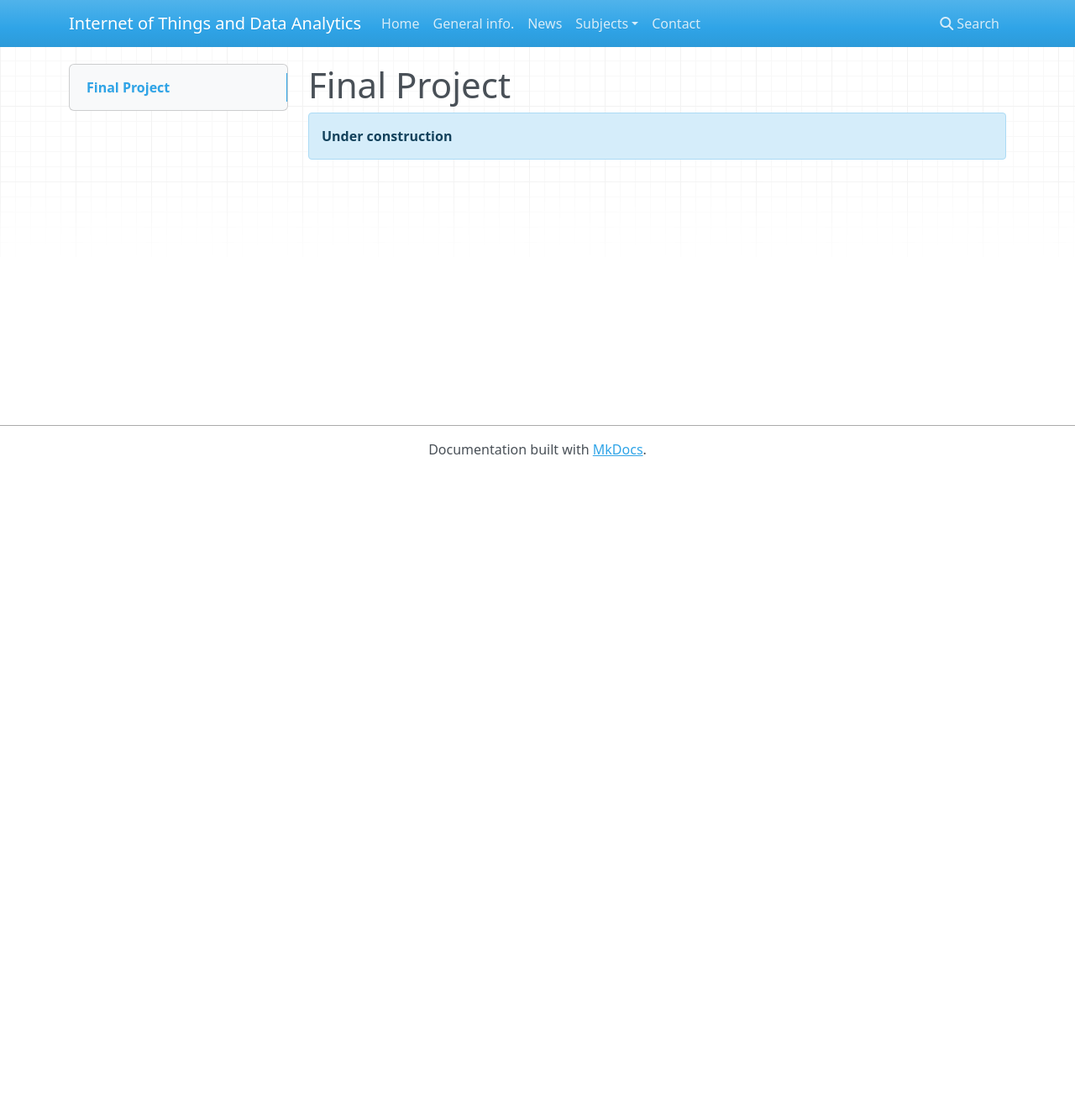
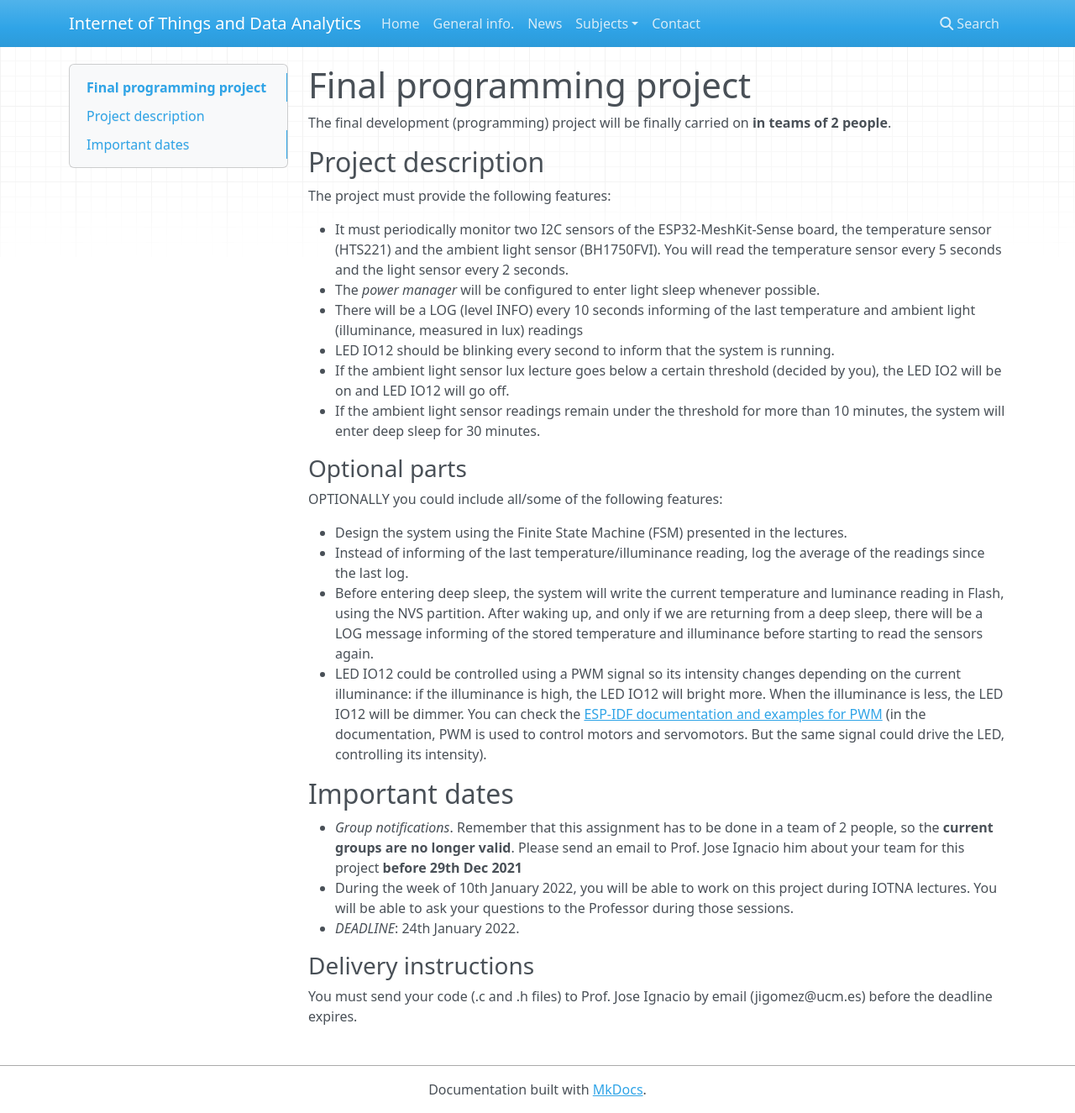
Before and after one commit to iot-da/iot-da.github.io, an MkDocs documentation site: the page built from docs/Subjects/IOTNA/P7/index.md, in a window 1280 px wide and 1325 px high. Shown: the whole window at 84% size. Built offline with MkDocs 1.6.1, drawn with Linux system fonts in a browser that asks for light colours; nearby versions of some CDN libraries.

Commit message:
Final porject description

```diff
--- a/docs/Subjects/IOTNA/P7/index.md
+++ b/docs/Subjects/IOTNA/P7/index.md
@@ -1,5 +1,33 @@
-# Final Project
+# Final programming project
+
+The final development (programming) project will be finally carried on **in teams of 2 people**.
+
+## Project description
+
+The project must provide the following features:
+
+* It must periodically  monitor   two I2C sensors of the ESP32-MeshKit-Sense board,  the temperature sensor (HTS221) and the ambient light sensor (BH1750FVI).  You will read the temperature sensor every 5 seconds and the light sensor every 2 seconds.
+* The *power manager* will be configured to enter light sleep whenever possible.
+* There will be a LOG (level INFO) every 10 seconds informing of the last temperature and ambient light (illuminance, measured in lux) readings
+* LED IO12 should be blinking every second to inform that the system is running.
+* If the ambient light sensor lux lecture goes below a certain threshold (decided by you), the LED IO2 will be on and LED IO12 will go off.
+* If the ambient light sensor readings remain under the threshold for more than 10 minutes, the system will enter deep sleep for 30 minutes.
 
 
+### Optional parts
 
-!!! note "Under construction"
+OPTIONALLY you could include all/some of the  following features:
+
+* Design the system using the Finite State Machine (FSM) presented in the lectures.
+* Instead of informing of the last temperature/illuminance reading, log the average of the readings since the last log.
+* Before entering deep sleep, the system will write the current temperature and luminance reading in Flash, using the NVS partition. After waking up, and only if we are returning from a deep sleep,  there will be a LOG message informing of the stored temperature and illuminance before starting to read the sensors again.
+* LED IO12 could be controlled using a PWM signal so its intensity changes depending on the current illuminance: if the illuminance is high, the LED IO12 will bright more. When the illuminance is less, the LED IO12 will be dimmer. You can check the [ESP-IDF documentation and examples for PWM](https://docs.espressif.com/projects/esp-idf/en/latest/esp32/api-reference/peripherals/mcpwm.html) (in the documentation, PWM is used to control motors and servomotors. But the same signal could drive the LED, controlling its intensity).
+
+## Important dates
+
+* *Group notifications*. Remember that this assignment has to be done in a team of 2 people, so the **current groups are no longer valid**. Please send an email to Prof. Jose Ignacio him about your team for this project **before 29th Dec 2021**
+* During the week of 10th January 2022, you will be able to work on this project during IOTNA lectures. You will be able to ask your questions to the Professor during those sessions.
+* *DEADLINE*: 24th January 2022.
+
+### Delivery instructions
+You must send your code (.c and .h files) to Prof. Jose Ignacio by email (jigomez@ucm.es) before the deadline expires.
```
Also changed, not shown: docs/Subjects/IOTNA/index.md (+6 -2 lines).
